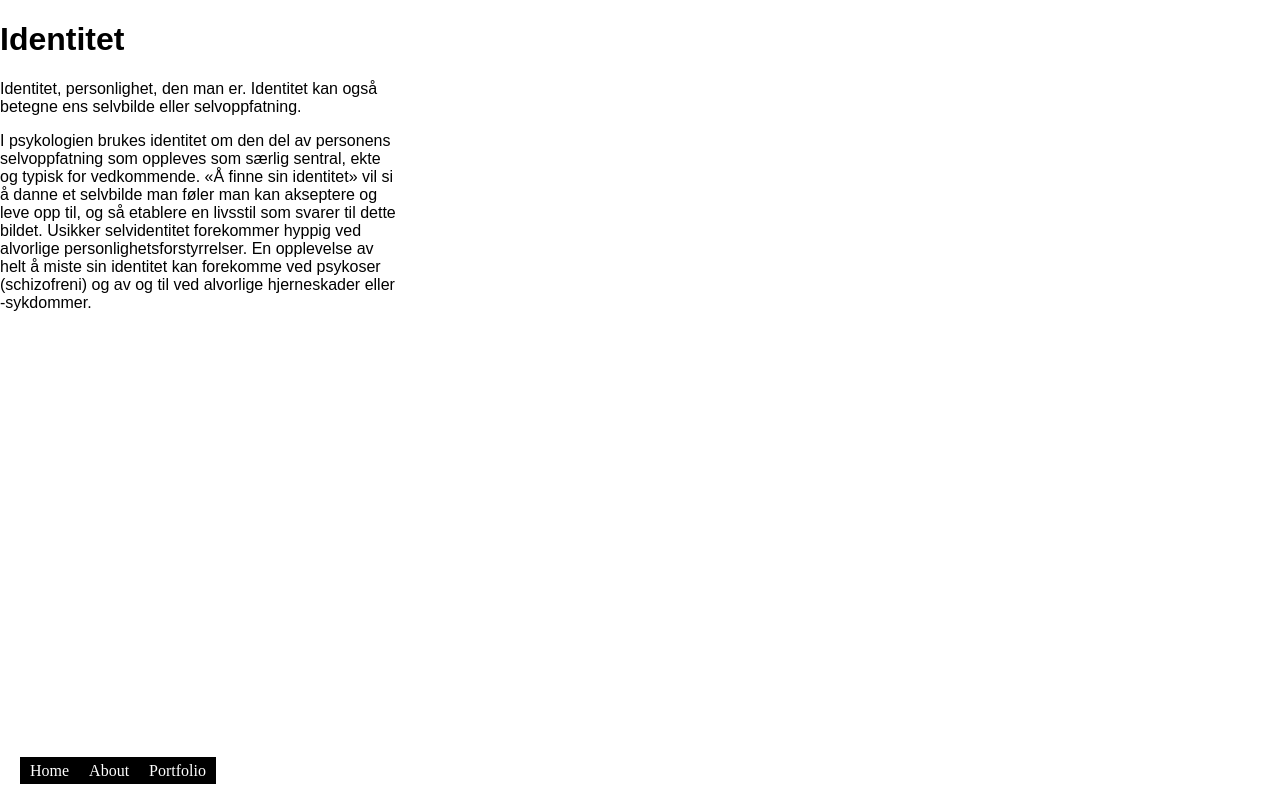
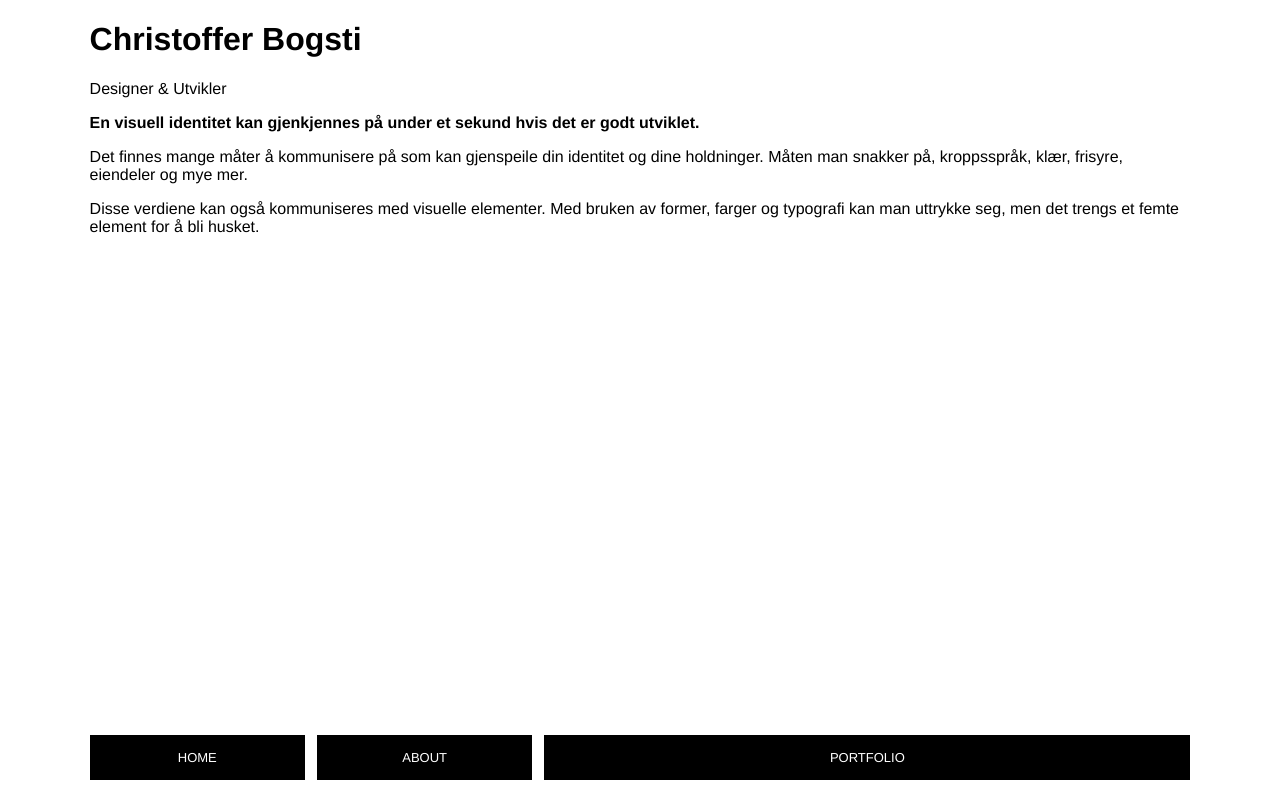
Before and after one commit to cb-pro/vue-pro, a Vue app: page / in a window 1280 px wide. Built offline with nearby package versions, Linux system fonts and the light colour scheme; what vue-agile would draw is missing.

Commit message:
new content

```diff
--- /dev/null
+++ b/src/assets/sass/global.sass
@@ -0,0 +1,6 @@
+
+// VARIABLES
+@import './variables.sass'
+
+
+// TYPO
--- /dev/null
+++ b/src/assets/sass/variables.sass
@@ -0,0 +1,8 @@
+
+
+// DEV
+$bframe: 1px dashed red
+
+
+// TYPO
+$primary-font: helvetica, sans-serif
--- a/src/components/nav.vue
+++ b/src/components/nav.vue
@@ -1,8 +1,8 @@
 <template lang="html">
   <div class="nav">
-    <router-link class="nav-items" to="/">Home</router-link>
-    <router-link class="nav-items" to="/About">About</router-link>
-    <router-link class="nav-items" to="/Portfolio">Portfolio</router-link>
+    <router-link class="nav-items home" to="/">Home</router-link>
+    <router-link class="nav-items about" to="/about">About</router-link>
+    <router-link class="nav-items portfolio" to="/portfolio">Portfolio</router-link>
   </div>
 </template>
 
@@ -12,16 +12,38 @@ export default {
 </script>
 
 <style lang="sass" scoped>
+  @import '../assets/sass/global.sass'
+
   .nav
+    // border: $bframe
     bottom: 20px
-    margin-left: 20px
+    display: flex
+    font-family: $primary-font
+    font-size: 13px
+    left: 7%
     position: fixed
+    text-transform: uppercase
+    width: 86%
     z-index: 80
     .nav-items
+      // border: $bframe
+      // border: 2px solid #ffffff
+      box-sizing: border-box
       background: #000000
       color: #ffffff
-      padding: 5px 10px
+      margin: 0 6px
+      padding: 15px 0
+      text-align: center
       text-decoration: none
+    .home
+      margin-left: 0
+      width: 20%
+    .about
+      width: 20%
+    .portfolio
+      margin-right: 0
+      width: 60%
+
 
 
 
--- a/src/components/styleone.vue
+++ b/src/components/styleone.vue
@@ -1,24 +1,20 @@
 <template lang="html">
   <div>
-    <h1>{{ content.title }}</h1>
-    <p>{{ content.ingress }}</p>
-    <p>{{ content.bodyTxt }}</p>
-    <p>{{ content.endTxt }}</p>
-    <p>{{ content.contact }}</p>
-    <p>{{ content.adress }}</p>
+    <h1>{{ posts.title }}</h1>
+    <div v-html="posts.content"></div>
   </div>
 </template>
 
 <script>
 export default {
-  props: ['content']
+  props: ['posts']
 }
 </script>
 
 <style lang="sass" scoped>
   // PRIMARY FONT
-  h1,h2,h3,h4,h5,h6,p
-    font-family: sans-serif
+  h1,h2,h3,h4,h5,h6,p,div
+    font-family: helvetica, sans-serif
 
   p
     font-size: 1rem
--- a/src/router/index.js
+++ b/src/router/index.js
@@ -1,6 +1,6 @@
 import Vue from 'vue'
 import Router from 'vue-router'
-import Landing from '@/views/Landing'
+import Home from '@/views/Home'
 import About from '@/views/About'
 import Portfolio from '@/views/Portfolio'
 
@@ -11,16 +11,16 @@ export default new Router({
   routes: [
     {
       path: '/',
-      name: 'Landing',
-      component: Landing
+      name: 'home',
+      component: Home
     },
     {
-      path: '/About',
+      path: '/about',
       name: 'About',
       component: About
     },
     {
-      path: '/Portfolio',
+      path: '/portfolio',
       name: 'Portfolio',
       component: Portfolio
     }
--- a/src/views/About.vue
+++ b/src/views/About.vue
@@ -1,11 +1,7 @@
 <template lang="html">
   <div class="about">
-    <h1>{{ content.title }}</h1>
-    <p>{{ content.ingress }}</p>
-    <p>{{ content.bodyTxt }}</p>
-    <p>{{ content.endTxt }}</p>
-    <p>{{ content.contact }}</p>
-    <p>{{ content.adress }}</p>
+    <h1>{{ posts.title }}</h1>
+    <div v-html="posts.content"></div>
   </div>
 </template>
 
@@ -13,13 +9,9 @@
 export default {
   data () {
     return {
-      content: {
-        title: 'Christoffer Bogsti',
-        ingress: 'Frontend-utvikler med bakgrunn fra grafisk design',
-        bodyTxt: 'Studerte grafisk design ved Høyskolen Kristiania og har en bachelorgrad i design og web-utvikling fra Deakin University i Australia. Har jobbet som designer i Cappelen Damm forlag og vunnet pris for beste eBok app på Årets vakreste Bøker.',
-        endTxt: 'Jobber nå som Freelance Frontend-utvikler og holder til i Oslo. Har du en nettside du ønsker å realisere? Jeg kan designe og bygge den for deg.',
-        contact: 'Send meg en melding og jeg kommer straks tilbake til deg',
-        adress: 'post@christofferbogsti.com'
+      posts: {
+        title: 'Om meg',
+        content: '<p>Studerte grafisk design ved Høyskolen Kristiania og har en bachelorgrad i design og web-utvikling fra Deakin University i Australia. Har jobbet som designer i Cappelen Damm forlag og vunnet pris for beste eBok app på Årets vakreste Bøker.</p><p>Jobber nå som Freelance Designer og Frontend-utvikler og holder til i Oslo. Har du en nettside du ønsker å realisere? Jeg kan designe og bygge den for deg.</p><p>Send meg en melding og jeg kommer straks tilbake til deg</p><p>post@christofferbogsti.com</p>'
       }
     }
   }
@@ -27,7 +19,12 @@ export default {
 </script>
 
 <style lang="sass" scoped>
+  @import '../assets/sass/global.sass'
+
   .about
+    font-family: $primary-font
     font-size: 16px
-    max-width: 400px
+    left: 7%
+    position: relative
+    width: 86%
 </style>
--- /dev/null
+++ b/src/views/Home.vue
@@ -0,0 +1,78 @@
+<template lang="html">
+  <div class="home">
+    <compStyleone :posts="posts" v-if="controller.index === 1"></compStyleone>
+    <compStyletwo :posts="posts" v-if="controller.index === 2"></compStyletwo>
+    <compStylethree :posts="posts" v-if="controller.index === 3"></compStylethree>
+    <!-- <div v-on:click="nextStyle" id="logo1">Logo</div> -->
+
+
+
+  </div>
+</template>
+
+<script>
+export default {
+  data () {
+    return {
+      controller: {
+        index: 1,
+        styles: 3
+      },
+      posts: {
+        title: 'Christoffer Bogsti',
+        content: '<p>Designer & Utvikler</p></p><strong>En visuell identitet kan gjenkjennes på under et sekund hvis det er godt utviklet.</strong></p><p>Det finnes mange måter å kommunisere på som kan gjenspeile din identitet og dine holdninger. Måten man snakker på, kroppsspråk, klær, frisyre, eiendeler og mye mer.</p><p>Disse verdiene kan også kommuniseres med visuelle elementer. Med bruken av former, farger og typografi kan man uttrykke seg, men det trengs et femte element for å bli husket.</p>'
+      }
+    }
+  },
+  created () {
+    // console.log(this.content.styles)
+  },
+  methods: {
+    // when logo button is clicked
+    // nextStyle: function () {
+    //   // checks if index is the same as number of styles
+    //   if (this.content.index === this.content.styles) {
+    //     // if true; logo id goes back to logo1
+    //     document.getElementById('logo' + this.content.index).id = 'logo1'
+    //     // if true; index resets to 1
+    //     this.content.index = 1
+    //     console.log('style: ' + this.content.index)
+    //   } else {
+    //     // targets logo id
+    //     let logo = document.getElementById('logo' + this.content.index)
+    //     // adds one number to the index
+    //     this.content.index++
+    //     console.log('style: ' + this.content.index)
+    //     // adds one number to the logo id
+    //     logo.id = 'logo' + this.content.index
+    //   }
+    // }
+  }
+}
+</script>
+
+<style lang="sass" scoped>
+  .home
+    font-size: 16px
+    left: 7%
+    position: relative
+    width: 86%
+  #logo1
+    background: black
+    color: white
+    display: inline
+    padding: 10px
+    transition: 200ms ease-in-out
+  #logo2
+    background: crimson
+    color: white
+    display: inline
+    padding: 10px
+    transition: 200ms ease-in-out
+  #logo3
+    background: blue
+    color: white
+    display: inline
+    padding: 10px
+    transition: 200ms ease-in-out
+</style>
--- a/src/views/Landing.vue
+++ /dev/null
@@ -1,75 +0,0 @@
-<template lang="html">
-  <div class="landing">
-    <compStyleone v-bind:content="content" v-if="content.index === 1"></compStyleone>
-    <compStyletwo v-bind:content="content" v-if="content.index === 2"></compStyletwo>
-    <compStylethree v-bind:content="content" v-if="content.index === 3"></compStylethree>
-    <!-- <div v-on:click="nextStyle" id="logo1">Logo</div> -->
-  </div>
-</template>
-
-<script>
-export default {
-  data () {
-    return {
-      content: {
-        index: 1,
-        styles: 3,
-        title: 'Identitet',
-        ingress: 'Identitet, personlighet, den man er. Identitet kan også betegne ens selvbilde eller selvoppfatning.',
-        bodyTxt: 'I psykologien brukes identitet om den del av personens selvoppfatning som oppleves som særlig sentral, ekte og typisk for vedkommende. «Å finne sin identitet» vil si å danne et selvbilde man føler man kan akseptere og leve opp til, og så etablere en livsstil som svarer til dette bildet. Usikker selvidentitet forekommer hyppig ved alvorlige personlighetsforstyrrelser. En opplevelse av helt å miste sin identitet kan forekomme ved psykoser (schizofreni) og av og til ved alvorlige hjerneskader eller -sykdommer.',
-        endTxt: '',
-        contact: '',
-        adress: ''
-      }
-    }
-  },
-  created () {
-    console.log(this.content.styles)
-  },
-  methods: {
-    // when logo button is clicked
-    nextStyle: function () {
-      // checks if index is the same as number of styles
-      if (this.content.index === this.content.styles) {
-        // if true; logo id goes back to logo1
-        document.getElementById('logo' + this.content.index).id = 'logo1'
-        // if true; index resets to 1
-        this.content.index = 1
-        console.log('style: ' + this.content.index)
-      } else {
-        // targets logo id
-        let logo = document.getElementById('logo' + this.content.index)
-        // adds one number to the index
-        this.content.index++
-        console.log('style: ' + this.content.index)
-        // adds one number to the logo id
-        logo.id = 'logo' + this.content.index
-      }
-    }
-  }
-}
-</script>
-
-<style lang="sass" scoped>
-  .landing
-    font-size: 16px
-    max-width: 400px
-  #logo1
-    background: black
-    color: white
-    display: inline
-    padding: 10px
-    transition: 200ms ease-in-out
-  #logo2
-    background: crimson
-    color: white
-    display: inline
-    padding: 10px
-    transition: 200ms ease-in-out
-  #logo3
-    background: blue
-    color: white
-    display: inline
-    padding: 10px
-    transition: 200ms ease-in-out
-</style>
```
